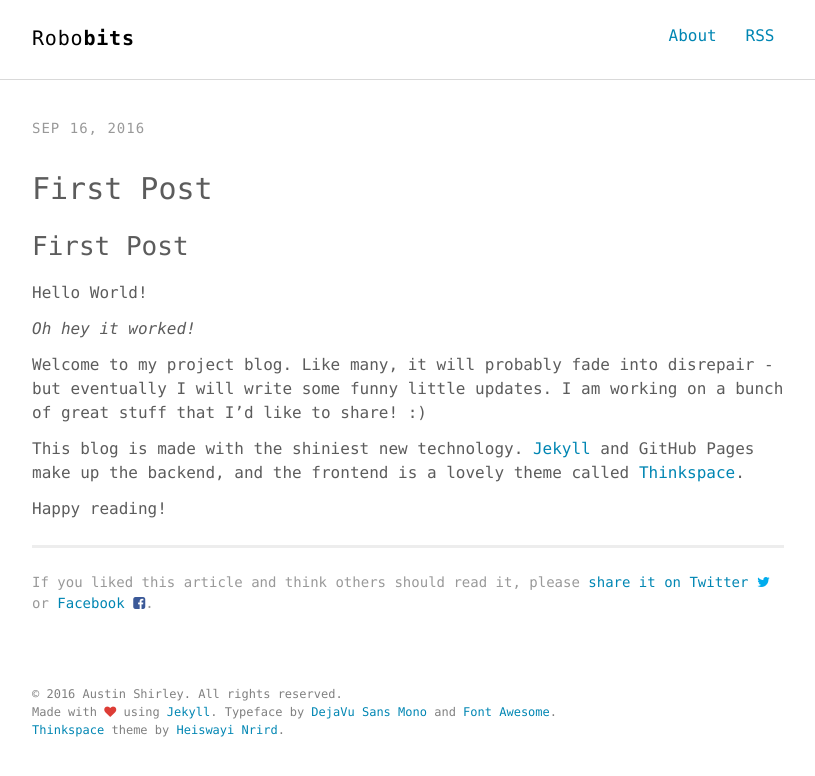
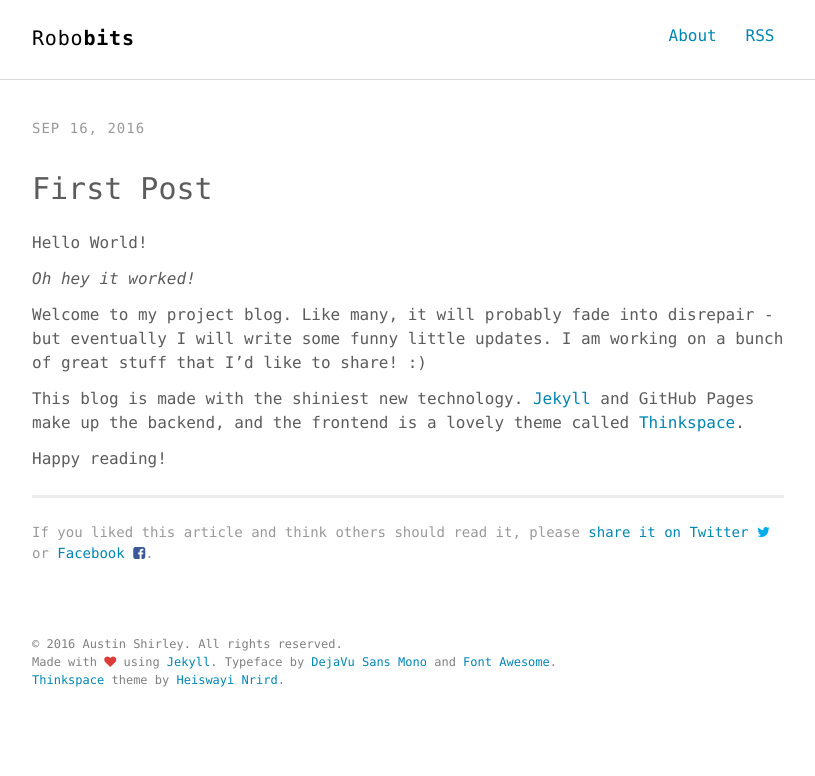
Before and after one commit to ausshir/ausshir.github.io, a Jekyll site: the page built from _posts/2016-09-16-first-post.md, in a window 1280 px wide. Shown: the top 776 px of the page, without its empty margins (232-1047 px from the left). Built offline with Jekyll 4.4.1, drawn with Linux system fonts in a browser that asks for light colours.

Commit message:
Redundant title?

```diff
--- a/_posts/2016-09-16-first-post.md
+++ b/_posts/2016-09-16-first-post.md
@@ -5,7 +5,6 @@ comments: false
 description: What do you expect from a hubmle post?
 keywords: filler content
 ---
-## First Post
 
 Hello World!
 
```
